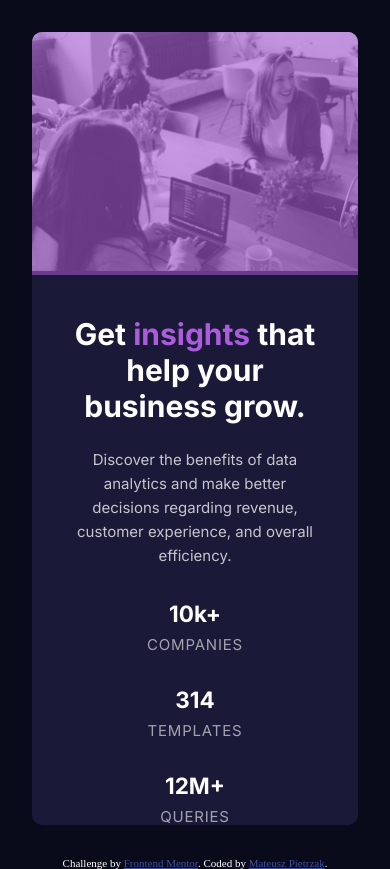
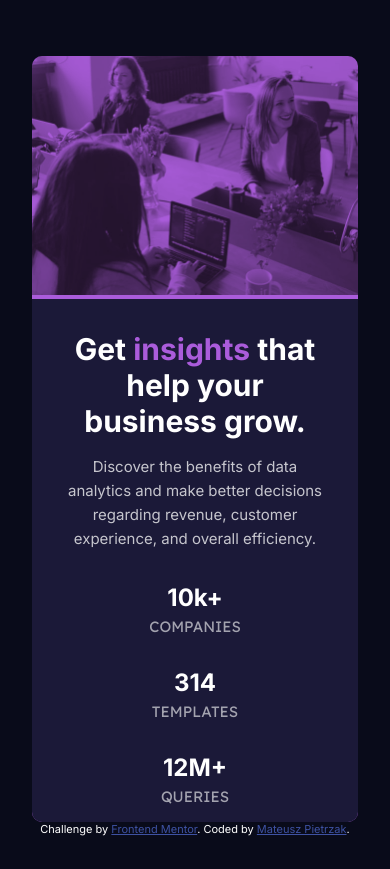
Before and after one commit to mati0165/stats-preview-card--component, a plain HTML site: page index.html in a window 390 px wide. After the commit the page ends 844 px from the top, so only its background shows below. Drawn offline with Linux system fonts and the light colour scheme.

Commit message:
Initial commit

```diff
--- a/index.html
+++ b/index.html
@@ -28,22 +28,26 @@
 
         <div class="statistics">
           <div class="stat-headings">
-            <h2>10k+</h2>
+            <p>10k+</p>
             <span>companies</span>
           </div>
           <div class="stat-headings">
-            <h2>314</h2>
+            <p>314</p>
             <span>templates</span>
           </div>
           <div class="stat-headings">
-            <h2>12M+</h2>
+            <p>12M+</p>
             <span>queries</span>
           </div>
         </div>
       </div>
-      <div class="image">
+      <picture>
+        <source
+          media="(min-width:489px)"
+          srcset="images/image-header-desktop.jpg"
+        />
         <img src="images/image-header-mobile.jpg" alt="" />
-      </div>
+      </picture>
     </main>
 
     <footer>
--- a/style.css
+++ b/style.css
@@ -19,6 +19,7 @@ body {
   flex-direction: column;
   min-height: 100vh;
   font-size: 15px;
+  font-family: "Inter", sans-serif;
 }
 main {
   display: grid;
@@ -26,64 +27,68 @@ main {
   max-width: 1000px;
   border-radius: 10px;
   overflow: hidden;
-  margin: 2rem;
+  background-color: hsl(277, 64%, 61%);
 }
-
-h1 {
-  font-family: "Inter", sans-serif;
-  color: white;
-  margin-bottom: 1.5rem;
-}
-h2 {
-  color: white;
-  font-family: "Inter", sans-serif;
-}
-.main-paragraph {
-  margin-bottom: 6rem;
-}
-p {
-  font-family: "Inter", sans-serif;
-  line-height: 1.6;
-  color: hsla(0, 0%, 100%, 0.75);
+img {
+  width: 100%;
+  height: 100%;
+  opacity: 0.8;
+  mix-blend-mode: multiply;
 }
 .card {
   background-color: hsl(244, 38%, 16%);
-  padding: 4rem;
-  max-width: 500px;
+  padding: 3.5rem;
 }
-.accent {
+.card h1 {
+  color: hsl(0, 0%, 100%);
+  margin-bottom: 1rem;
+}
+.card h1 .accent {
   color: hsl(277, 64%, 61%);
 }
-.stat-headings span {
+.card .main-paragraph {
+  color: hsla(0, 0%, 100%, 0.75);
+  font-family: "Inter", sans-serif;
+  line-height: 1.6;
+  margin-bottom: 5rem;
+}
+.card .statistics p {
+  color: hsl(0, 0%, 100%);
+  font-weight: 700;
+  font-size: 1.5rem;
+  margin-bottom: 0.3rem;
+}
+.card .statistics span {
+  color: hsla(0, 0%, 100%, 0.6);
   text-transform: uppercase;
-  color: hsla(0, 0%, 100%, 0.6);
-  font-family: "Inter", sans-serif;
-  letter-spacing: 0.05rem;
+  font-family: "Lexend Deca", sans-serif;
 }
-.stat-headings h2 {
-  margin-bottom: 0.5rem;
-}
-.image {
-  position: relative;
-}
-.image img {
-  width: 100%;
-  height: 100%;
-  object-fit: cover;
-}
-.image::after {
-  position: absolute;
-  content: "";
-  height: 100%;
-  width: 100%;
-  left: 0;
-  top: 0;
-  background-color: hsl(277, 64%, 61%);
-  opacity: 0.6;
-}
-.statistics {
+.card .statistics {
   display: grid;
   grid-template-columns: 1fr 1fr 1fr;
+}
+@media only screen and (max-width: 488px) {
+  main {
+    display: flex;
+    align-items: center;
+    justify-content: center;
+    flex-direction: column-reverse;
+    text-align: center;
+    margin: 3rem 2rem 0rem 2rem;
+  }
+  .card {
+    padding: 2rem;
+    margin-bottom: -3rem;
+  }
+  .card .statistics {
+    grid-template-columns: 1fr;
+  }
+  .card .main-paragraph {
+    margin-bottom: 2rem;
+  }
+  .card .statistics .stat-headings {
+    margin-bottom: 2rem;
+  }
 }
 .attribution {
   font-size: 11px;
@@ -93,33 +98,3 @@ p {
 .attribution a {
   color: hsl(228, 45%, 44%);
 }
-@media only screen and (max-width: 425px) {
-  body {
-    text-align: center;
-  }
-  main {
-    display: flex;
-    align-items: center;
-    justify-items: center;
-    flex-direction: column-reverse;
-    max-width: 500px;
-  }
-  .card {
-    text-align: center;
-    max-width: 390px;
-    padding: 2.55rem;
-    max-height: 550px;
-  }
-  .statistics {
-    display: flex;
-    align-items: center;
-    justify-content: center;
-    flex-direction: column;
-  }
-  .stat-headings {
-    margin-bottom: 2rem;
-  }
-  .main-paragraph {
-    margin-bottom: 2rem;
-  }
-}
```
